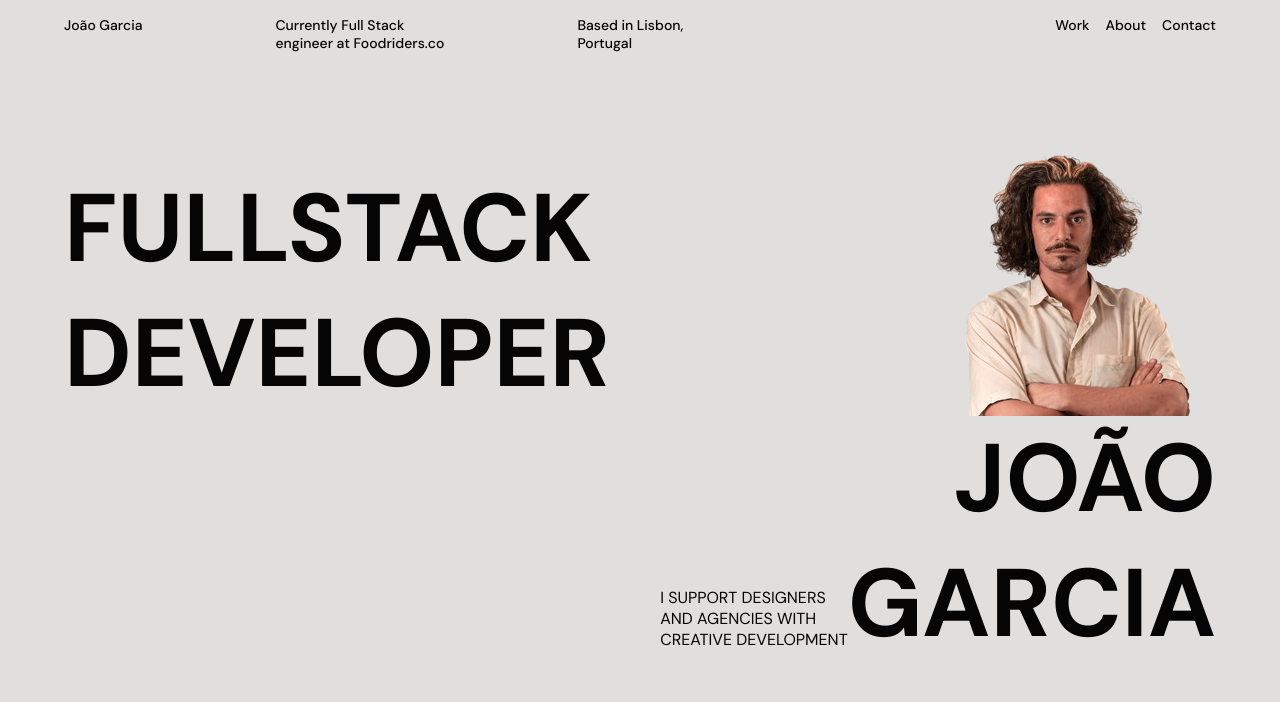
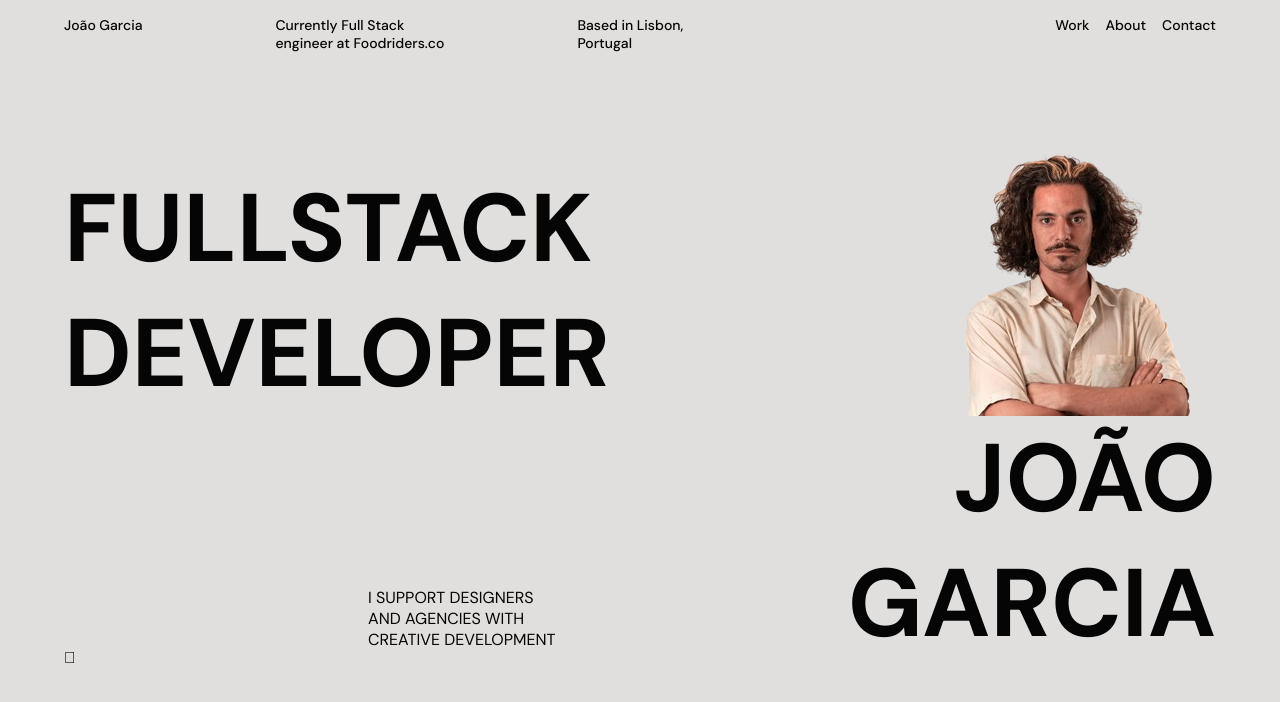
Before and after one commit to joaoiguana/cv-website, a website built with Parcel: page _src/index.html in a window 1280 px wide. Built offline with nearby package versions, Linux system fonts and the light colour scheme.

Commit message:
imported sharp arrow down in fontawsome

```diff
--- a/_src/index.html
+++ b/_src/index.html
@@ -8,6 +8,7 @@
   <link rel="preconnect" href="https://fonts.googleapis.com">
   <link rel="preconnect" href="https://fonts.gstatic.com" crossorigin>
   <link href="https://fonts.googleapis.com/css2?family=DM+Sans:ital,opsz,wght@0,9..40,100..1000;1,9..40,100..1000&display=swap" rel="stylesheet">
+  <link rel="stylesheet" href="https://cdnjs.cloudflare.com/ajax/libs/font-awesome/6.5.2/css/all.min.css">
 </head>
 <body>
   <header>
@@ -37,6 +38,7 @@
         <img src="./img/square-removebg-preview.png" alt="João Garcia">
       </div>
       <div class="tr">
+        <i class="fa-sharp fa-light fa-arrow-down"></i>
         <p>I SUPPORT DESIGNERS<br>AND AGENCIES WITH<br>CREATIVE DEVELOPMENT</p>
         <h1>JOÃO<br>GARCIA</h1>
       </div>
--- a/_src/scss/style.scss
+++ b/_src/scss/style.scss
@@ -1,3 +1,5 @@
+
+
 body {
   font-family: "DM Sans", sans-serif;
   background-color: #E0DFDD;
@@ -56,7 +58,6 @@ main {
       align-items: flex-end;
 
       &:nth-child(2) {
-        justify-content: flex-end;
         h1 {
           text-align: end;
         }
```
Also changed, not shown: dist/index.html, 2 other files.
